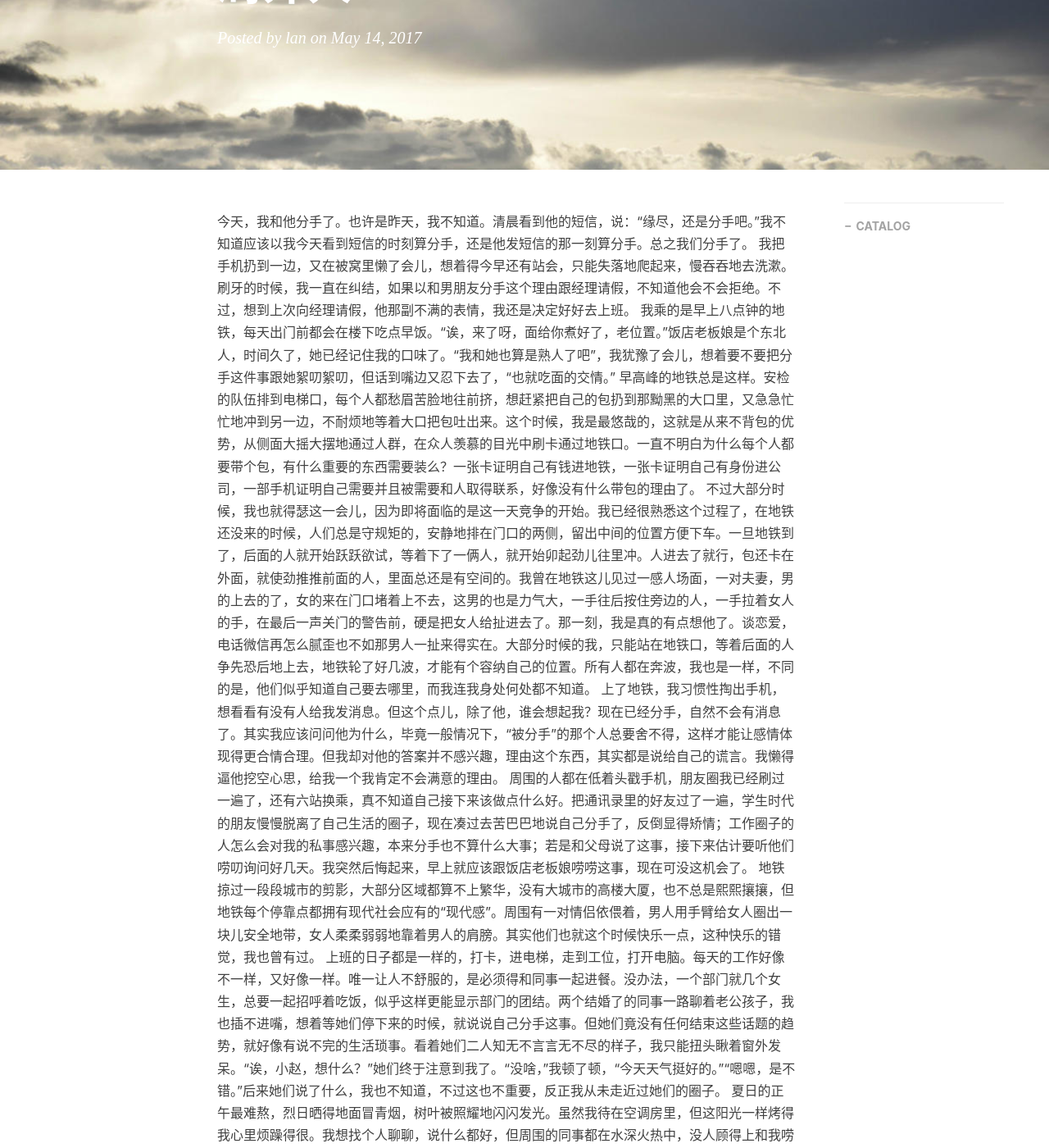
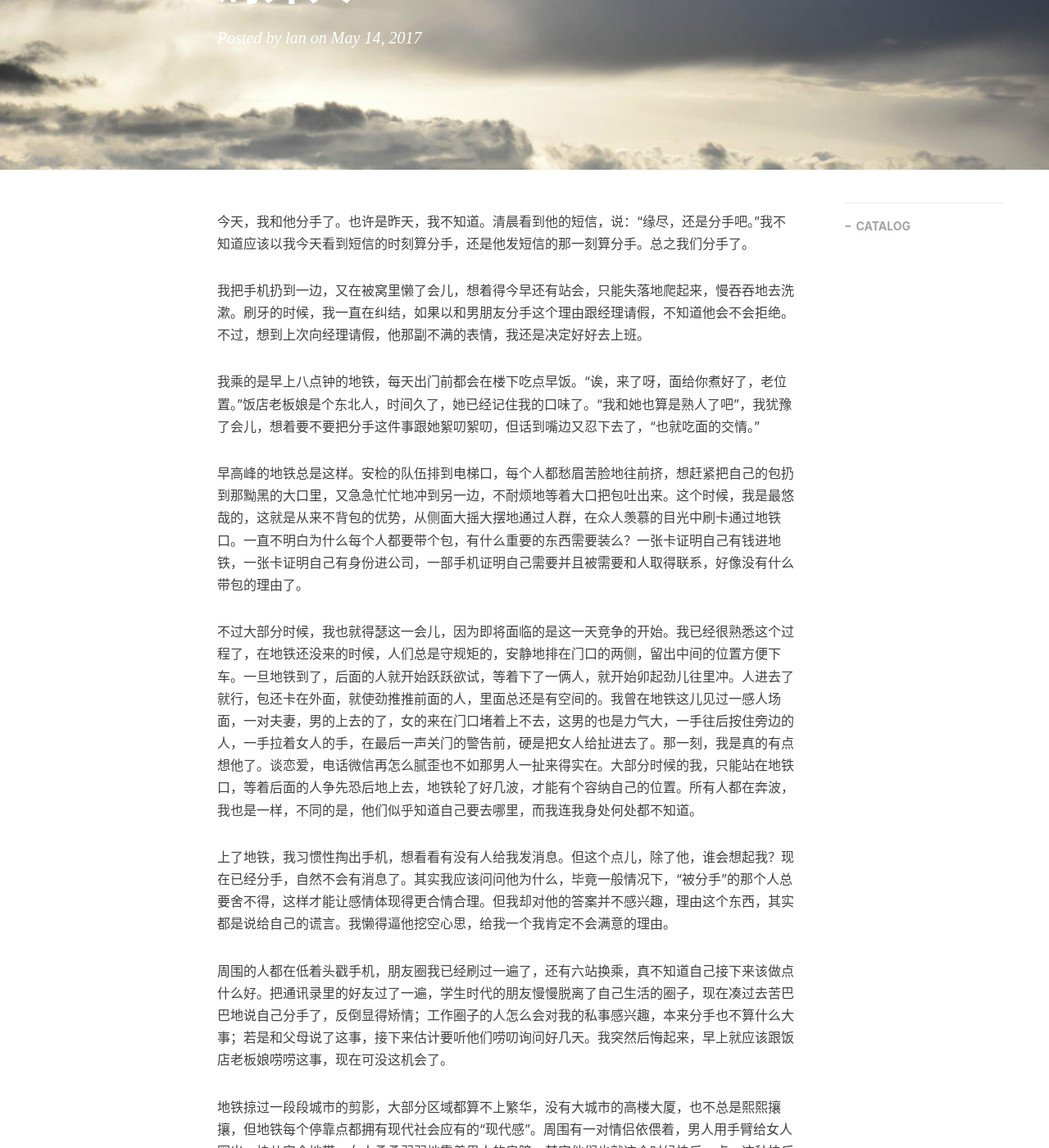
Before and after one commit to yesenin-flower/yesenin-flower.github.io, a Jekyll site: the page built from _posts/novel/2017-05-14-juwairen.md, in a window 1280 px wide and 1400 px high, scrolled down 250 px. Shown: the whole window at 82% size. Built offline with Jekyll 4.4.1, drawn with Linux system fonts in a browser that asks for light colours; nearby versions of some CDN libraries; comment, search, counter and statistics services are not loaded; some of the changed text lies outside the part shown.

Commit message:
Update 2017-05-14-juwairen.md

```diff
--- a/_posts/novel/2017-05-14-juwairen.md
+++ b/_posts/novel/2017-05-14-juwairen.md
@@ -8,21 +8,36 @@ catalog: true
 tags:
     - Novel
 ---
+今天，我和他分手了。也许是昨天，我不知道。清晨看到他的短信，说：“缘尽，还是分手吧。”我不知道应该以我今天看到短信的时刻算分手，还是他发短信的那一刻算分手。总之我们分手了。
 
-今天，我和他分手了。也许是昨天，我不知道。清晨看到他的短信，说：“缘尽，还是分手吧。”我不知道应该以我今天看到短信的时刻算分手，还是他发短信的那一刻算分手。总之我们分手了。
 我把手机扔到一边，又在被窝里懒了会儿，想着得今早还有站会，只能失落地爬起来，慢吞吞地去洗漱。刷牙的时候，我一直在纠结，如果以和男朋友分手这个理由跟经理请假，不知道他会不会拒绝。不过，想到上次向经理请假，他那副不满的表情，我还是决定好好去上班。
+
 我乘的是早上八点钟的地铁，每天出门前都会在楼下吃点早饭。“诶，来了呀，面给你煮好了，老位置。”饭店老板娘是个东北人，时间久了，她已经记住我的口味了。“我和她也算是熟人了吧”，我犹豫了会儿，想着要不要把分手这件事跟她絮叨絮叨，但话到嘴边又忍下去了，“也就吃面的交情。”
+
 早高峰的地铁总是这样。安检的队伍排到电梯口，每个人都愁眉苦脸地往前挤，想赶紧把自己的包扔到那黝黑的大口里，又急急忙忙地冲到另一边，不耐烦地等着大口把包吐出来。这个时候，我是最悠哉的，这就是从来不背包的优势，从侧面大摇大摆地通过人群，在众人羡慕的目光中刷卡通过地铁口。一直不明白为什么每个人都要带个包，有什么重要的东西需要装么？一张卡证明自己有钱进地铁，一张卡证明自己有身份进公司，一部手机证明自己需要并且被需要和人取得联系，好像没有什么带包的理由了。
+
 不过大部分时候，我也就得瑟这一会儿，因为即将面临的是这一天竞争的开始。我已经很熟悉这个过程了，在地铁还没来的时候，人们总是守规矩的，安静地排在门口的两侧，留出中间的位置方便下车。一旦地铁到了，后面的人就开始跃跃欲试，等着下了一俩人，就开始卯起劲儿往里冲。人进去了就行，包还卡在外面，就使劲推推前面的人，里面总还是有空间的。我曾在地铁这儿见过一感人场面，一对夫妻，男的上去的了，女的来在门口堵着上不去，这男的也是力气大，一手往后按住旁边的人，一手拉着女人的手，在最后一声关门的警告前，硬是把女人给扯进去了。那一刻，我是真的有点想他了。谈恋爱，电话微信再怎么腻歪也不如那男人一扯来得实在。大部分时候的我，只能站在地铁口，等着后面的人争先恐后地上去，地铁轮了好几波，才能有个容纳自己的位置。所有人都在奔波，我也是一样，不同的是，他们似乎知道自己要去哪里，而我连我身处何处都不知道。
+
 上了地铁，我习惯性掏出手机，想看看有没有人给我发消息。但这个点儿，除了他，谁会想起我？现在已经分手，自然不会有消息了。其实我应该问问他为什么，毕竟一般情况下，“被分手”的那个人总要舍不得，这样才能让感情体现得更合情合理。但我却对他的答案并不感兴趣，理由这个东西，其实都是说给自己的谎言。我懒得逼他挖空心思，给我一个我肯定不会满意的理由。
+
 周围的人都在低着头戳手机，朋友圈我已经刷过一遍了，还有六站换乘，真不知道自己接下来该做点什么好。把通讯录里的好友过了一遍，学生时代的朋友慢慢脱离了自己生活的圈子，现在凑过去苦巴巴地说自己分手了，反倒显得矫情；工作圈子的人怎么会对我的私事感兴趣，本来分手也不算什么大事；若是和父母说了这事，接下来估计要听他们唠叨询问好几天。我突然后悔起来，早上就应该跟饭店老板娘唠唠这事，现在可没这机会了。
+
 地铁掠过一段段城市的剪影，大部分区域都算不上繁华，没有大城市的高楼大厦，也不总是熙熙攘攘，但地铁每个停靠点都拥有现代社会应有的“现代感”。周围有一对情侣依偎着，男人用手臂给女人圈出一块儿安全地带，女人柔柔弱弱地靠着男人的肩膀。其实他们也就这个时候快乐一点，这种快乐的错觉，我也曾有过。
+
 上班的日子都是一样的，打卡，进电梯，走到工位，打开电脑。每天的工作好像不一样，又好像一样。唯一让人不舒服的，是必须得和同事一起进餐。没办法，一个部门就几个女生，总要一起招呼着吃饭，似乎这样更能显示部门的团结。两个结婚了的同事一路聊着老公孩子，我也插不进嘴，想着等她们停下来的时候，就说说自己分手这事。但她们竟没有任何结束这些话题的趋势，就好像有说不完的生活琐事。看着她们二人知无不言言无不尽的样子，我只能扭头瞅着窗外发呆。“诶，小赵，想什么？”她们终于注意到我了。“没啥，”我顿了顿，“今天天气挺好的。”“嗯嗯，是不错。”后来她们说了什么，我也不知道，不过这也不重要，反正我从未走近过她们的圈子。
+
 夏日的正午最难熬，烈日晒得地面冒青烟，树叶被照耀地闪闪发光。虽然我待在空调房里，但这阳光一样烤得我心里烦躁得很。我想找个人聊聊，说什么都好，但周围的同事都在水深火热中，没人顾得上和我唠闲嗑。我也不想让经理觉得我上班就是在浑水摸鱼，只能耐着性子，等着时针慢慢跑向下班的位置。
+
 我开始反思分手的原因，毕竟反思是“现代人”进步的关键步骤。
+
 第一种解释是，分手是我们性格不合。我们俩的情绪都只有两种状态：坡峰和坡谷。两个人又太谨慎，可能是习惯，可能是怕失去，总是想去迁就对方，想用自己的坡峰叠加掉对方的坡谷。到后来，没有一个人真正的快乐，越迁就越委屈。
+
 第二种解释是，分手都是我的错。每当他说，遇见你，是我回来唯一让我觉得值得的事；每当他说，对，出去玩玩吧，把你也憋坏了；每当他勉强自己，陪我玩，陪我吃，想让我开心。我就觉得自己是在拖累他。以前给自己找了一个心安理得的理由，他爱我，自然要想方设法让我快乐。现在发现，这只是一个理由。看着他不耐烦，看着他皱着眉，看着他无言。这一切，都是我自找的。
+
 但这两种解释都必须先承认一个前提，我爱他。我爱他？阳光烤得我头晕脑胀，有一会儿，我心里都接受这前提了，只想赶紧逃离反思的前线。随着日头下斜，余热褪去，我也慢慢恢复了理智，明白之前这些自省不过是自欺。如果爱他，现在的我自然不舍，如何能这般泰然地坐着上班呢？人，最擅长骗自己。
+
 终于坐上地铁回家了，今天我特意提前下班——其实也算不上提前，只不过没有加班而已——想早点回去睡一会儿。我有些累了，好像清晨欠的回笼觉一直在召唤自己。其实说白了也没什么，不就是分手嘛。一头倒在沙发上，我的生理需求已经战胜了我所有的心理感知，我只想睡一觉，就好像睡醒了，一切都好了。我终于想通了，也可能是接受了。反正自始自终都是一个人，也没什么大不了的。
+
 醒过来的时候，已经凌晨两点了。打开手机，又看到他的短信，说：“缘尽，还是分手吧。”我愣了愣，回道：“好。”
+
 洗漱完，倒在床上睡着之前，我在心里默默提醒自己，“等会儿吃面，得告诉老板娘，我今天分手了。”
```
